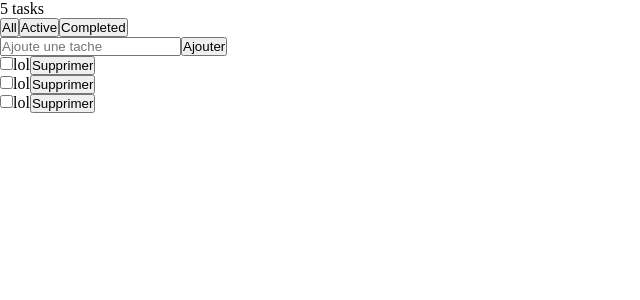
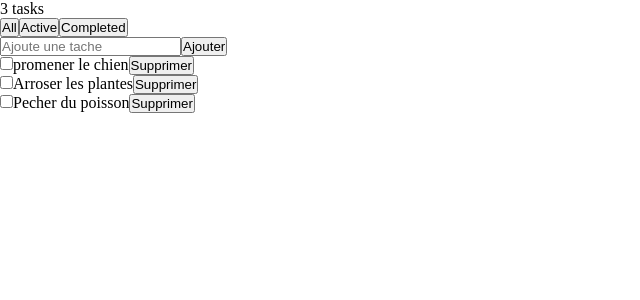
Before and after one commit to MakesCode/Redux-toolkit-Todo-List, a React (Create React App) app in the folder frontend/: page / in a window 1280 px wide. Shown: the top 300 px of the page, without its empty margins (0-640 px from the left). Built offline with nearby package versions, Linux system fonts and the light colour scheme.

Commit message:
add delete action

```diff
--- a/frontend/src/components/TodoList/TodoList.js
+++ b/frontend/src/components/TodoList/TodoList.js
@@ -1,20 +1,27 @@
+import { useSelector } from 'react-redux'
+import { ListState } from '../../redux/reducers/todoListe.slice'
 import Form from './components/TodoListForm/Form'
 import Item from './components/TodoListItem/Item'
 
 function TodoList() {
+  const list = useSelector(ListState)
+  const listLenght = list.length
+
   return (
     <div>
       <div>
-        <p>5 tasks</p>
+        <p>{listLenght} tasks</p>
         <button>All</button>
         <button>Active</button>
         <button>Completed</button>
       </div>
       <Form />
       <ul >
-        <Item />
-        <Item />
-        <Item />
+        {
+          list.map(element => (
+            <Item title={element.title} done={element.done} key={element.id} id={element.id}/>
+          ))
+        }
       </ul>
     </div>
   )
--- a/frontend/src/components/TodoList/components/TodoListItem/Item.js
+++ b/frontend/src/components/TodoList/components/TodoListItem/Item.js
@@ -1,10 +1,17 @@
+import { useDispatch } from "react-redux"
+import { deleteElement } from "../../../../redux/reducers/todoListe.slice"
 
-function Item() {
+function Item({title, done, id}) {
+  const dispatch = useDispatch()
+
+  const handleDelete = (e) => {
+    dispatch(deleteElement(e))
+  }
   return (
     <li>
-      <input type="checkbox"/>
-      lol
-      <button>Supprimer</button>
+      <input type="checkbox" /* checked={done} */ />
+      {title}
+      <button onClick={() => handleDelete(id)}>Supprimer</button>
     </li>
   )
 }
--- a/frontend/src/redux/reducers/todoListe.slice.js
+++ b/frontend/src/redux/reducers/todoListe.slice.js
@@ -4,22 +4,24 @@ const todoListReducer = createSlice({
   name: 'todoList',
   initialState: {
     list: [
-      {title: "promener le chien", done: false},
-      {title: "Arroser les plantes", done: false},
-      {title: "Pecher du poisson", done: true}
+      {id: 1, title: "promener le chien", done: false},
+      {id: 2, title: "Arroser les plantes", done: false},
+      {id: 3, title: "Pecher du poisson", done: true}
     ]
   },
   reducers: {
-    /* exemple: (state, action) => {
-      state.exemple = action.payload;
-    }, */
+    deleteElement: (state, action) => {
+      state.list = state.list.filter(element => {
+        return element.id !== action.payload
+      })
+    },
   }
 })
 
 // Action
-/* export const {
-  exemple,
-} = todoListReducer.actions; */
+export const {
+  deleteElement,
+} = todoListReducer.actions;
 
 //State
 export const ListState = (state) => state.todoList.list;
```
